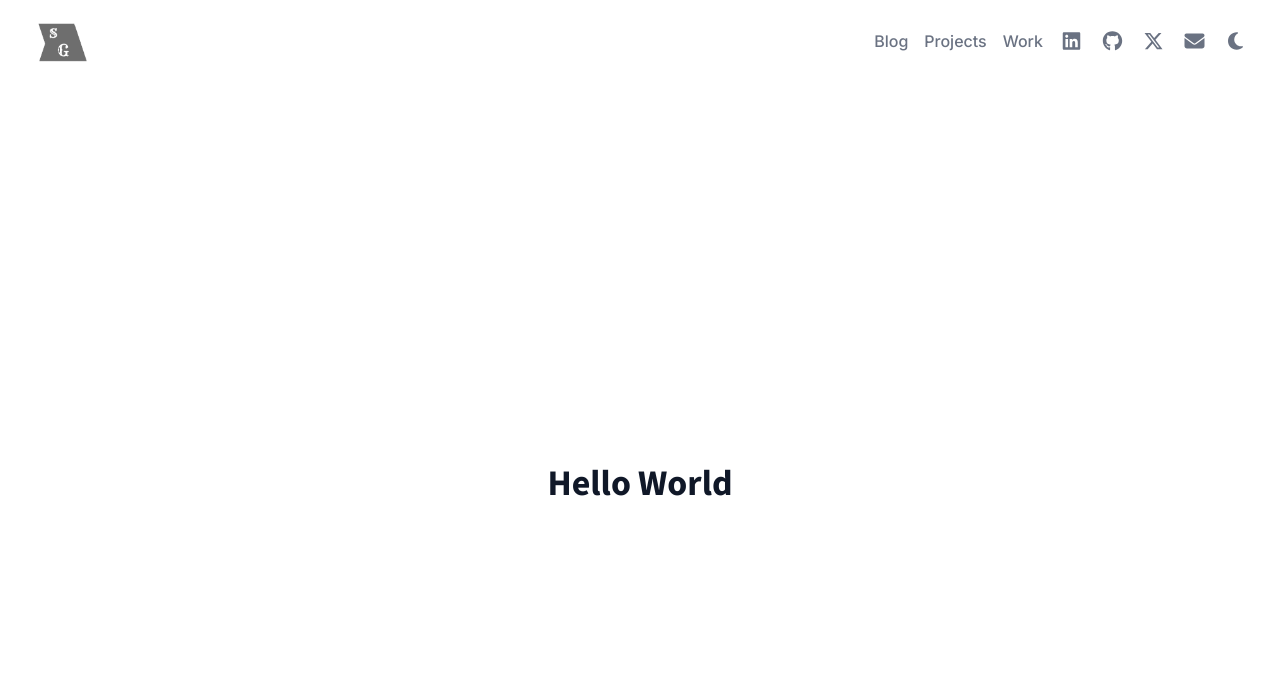
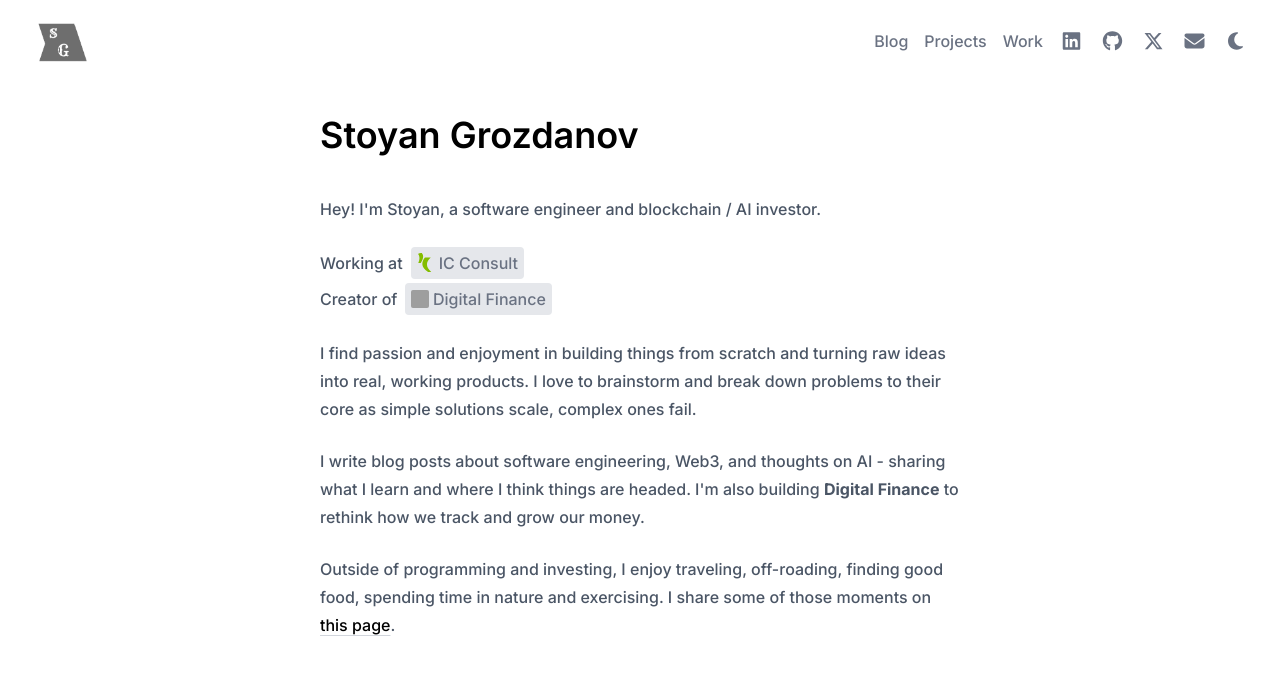
Before and after one commit to StGrozdanov/personal-website, a Next.js app: page / in a window 1280 px wide. Shown: the top 674 px of the page. Built offline with nearby package versions, Linux system fonts and the light colour scheme; grey boxes are pictures that could not be loaded.

Commit message:
implement a landing page

```diff
--- a/src/app/page.tsx
+++ b/src/app/page.tsx
@@ -1,9 +1,74 @@
+import Image from 'next/image';
+import Link from 'next/link';
+
 export default function Home() {
   return (
-    <div className='flex flex-col items-center justify-center h-screen dark:bg-black'>
-      <h1 className='text-4xl font-bold text-gray-900 dark:text-white'>
-        Hello World
+    <section className='px-4 py-8 lg:px-80 font-inter'>
+      <h1 className='text-4xl font-semibold font-inter mb-10 text-black dark:text-white'>
+        Stoyan Grozdanov
       </h1>
-    </div>
+      <article className='space-y-6 '>
+        <p className='mb-6'>
+          Hey! I&apos;m Stoyan, a software engineer and blockchain / AI investor.
+        </p>
+        <p className='flex items-center gap-2 mb-1'>
+          Working at{' '}
+          <span className='text-gray-500 flex items-center gap-1 bg-gray-200 dark:bg-gray-800 dark:text-gray-300 dark:hover:bg-gray-700 dark:hover:text-gray-200 px-1.5 py-0.5 rounded-sm cursor-pointer hover:bg-gray-300 transition-colors duration-300 hover:text-gray-900'>
+            <Image
+              src='/ICLogo.svg'
+              alt='iC Consult logo'
+              width={18}
+              height={18}
+              className='rounded-sm'
+            />
+            <span>IC Consult</span>
+          </span>
+        </p>
+        <p className='flex items-center gap-2'>
+          Creator of{' '}
+          <span className='text-gray-500 flex items-center gap-1 bg-gray-200 dark:bg-gray-800 dark:text-gray-300 dark:hover:bg-gray-700 dark:hover:text-gray-200 px-1.5 py-0.5 rounded-sm cursor-pointer hover:bg-gray-300 transition-colors duration-300 hover:text-gray-900'>
+            <span
+              style={{
+                backgroundImage: 'url("https://github.com/nuxtlabs.png")',
+                content: '""',
+                display: 'inline-block',
+                height: '1.1em',
+                width: '1.1em',
+                backgroundSize: 'cover',
+                backgroundRepeat: 'no-repeat',
+                backgroundPosition: 'center',
+                borderRadius: '2px',
+              }}
+            />
+            <span>Digital Finance</span>
+          </span>
+        </p>
+        <p className='mt-4'>
+          I find passion and enjoyment in building things from scratch and
+          turning raw ideas into real, working products. I love to brainstorm
+          and break down problems to their core as simple solutions scale,
+          complex ones fail.
+        </p>
+        <p className='mt-4'>
+          I write blog posts about software engineering, Web3, and thoughts on
+          AI - sharing what I learn and where I think things are headed. I&apos;m
+          also building <b>Digital Finance</b> to rethink how we track and grow
+          our money.
+        </p>
+        <p className='mt-4'>
+          Outside of programming and investing, I enjoy traveling, off-roading,
+          finding good food, spending time in nature and exercising. I share
+          some of those moments on{' '}
+          <Link
+            className='underline underline-offset-4 decoration-gray-300 dark:decoration-gray-600 hover:decoration-gray-500 dark:hover:decoration-gray-400 transition-colors duration-300 text-black dark:text-gray-200'
+            href='https://www.instagram.com/st.grozdanovv/'
+            target='_blank'
+          >
+            this page
+          </Link>
+          .
+        </p>
+      </article>
+    </section>
   );
 }
```
